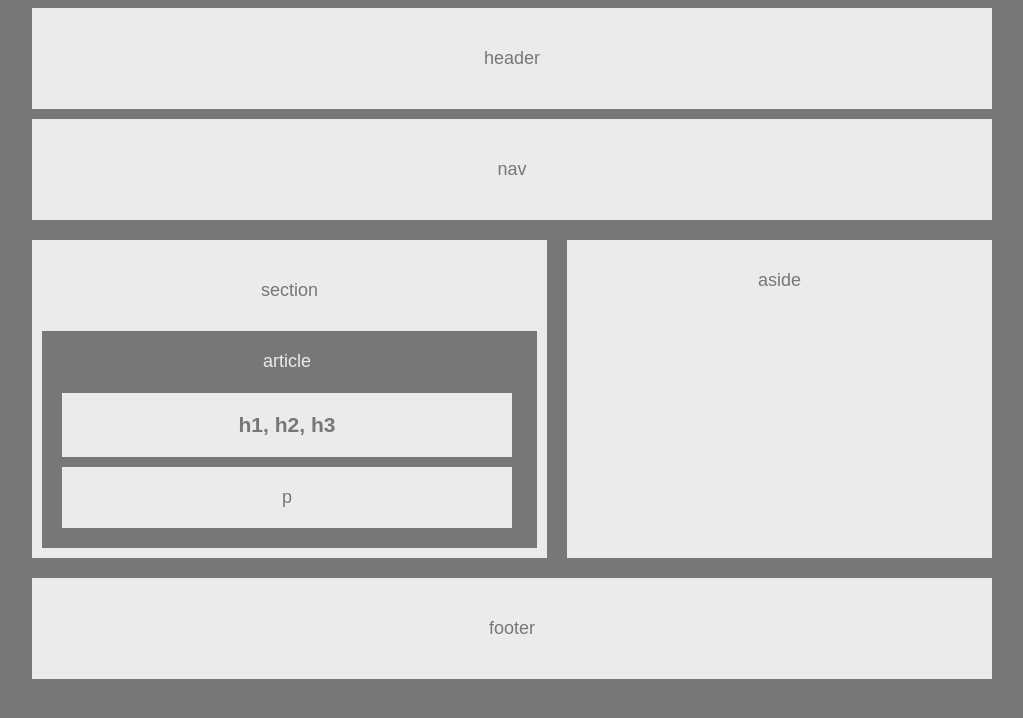
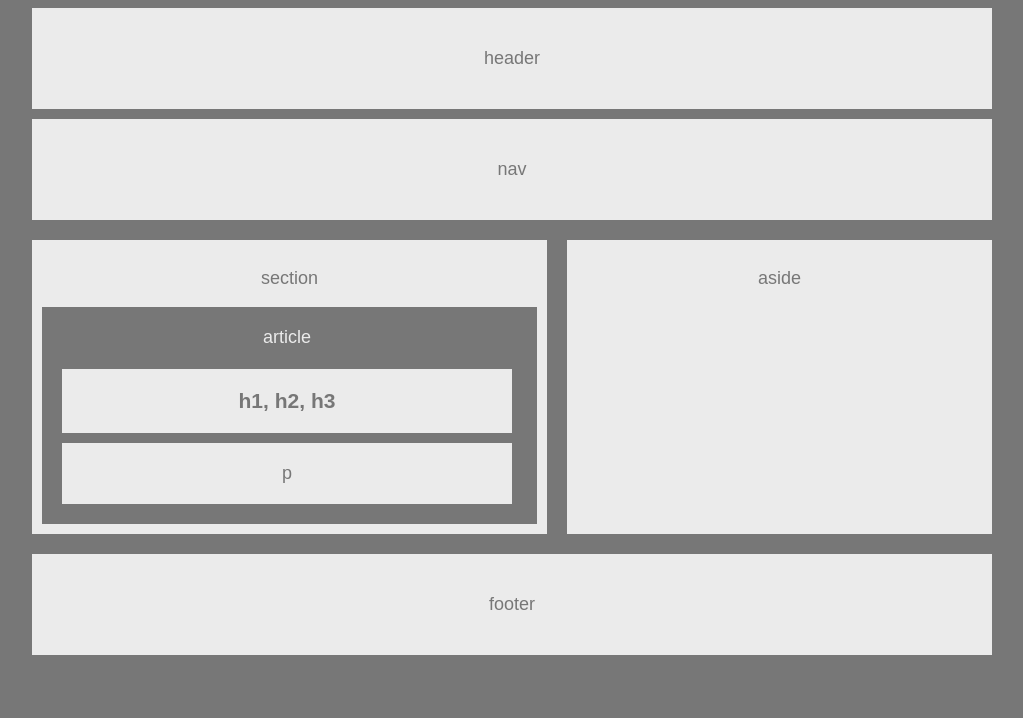
Before and after one commit to ElliLoes/HW-Wireframe, a plain HTML site: page index.html in a window 1280 px wide. Shown: the whole page, without its empty margins (128-1151 px from the left). Drawn offline with Linux system fonts and the light colour scheme.

Commit message:
Add heading

```diff
--- a/index.html
+++ b/index.html
@@ -15,10 +15,10 @@
     </nav>
     <div id="container">
         <aside>
-            aside
+            <h3>aside</h3>
         </aside>
         <section>
-            section
+            <h3>section</h3>
             <article>
                 article
                 <h1>h1, h2, h3</h1>
--- a/style.css
+++ b/style.css
@@ -33,7 +33,7 @@ header, nav, section, aside, p, h1, footer {
  }
 
  aside {
-    padding-top: 30px;
+    padding-top: 10px;
     width: 425px;
     position: absolute;
     top: 0;
@@ -44,20 +44,25 @@ header, nav, section, aside, p, h1, footer {
 section {
     width: 495px;
     margin-right: 20px;
-    padding: 40px 10px 10px 10px;
+    padding: 10px 10px 10px 10px;
 }
 
 article {
     background-color: #777;
     color: #ebebeb;
     padding: 20px 25px 20px 20px;
-    margin-top: 30px;
+    margin-top: 10px;
 }
 
 h1, p {
     color: #777;
     background: #ebebeb;
     padding: 20px;
+}
+
+h3 {
+    font-size: 18px;
+    font-weight: normal;
 }
 
 p {
```
